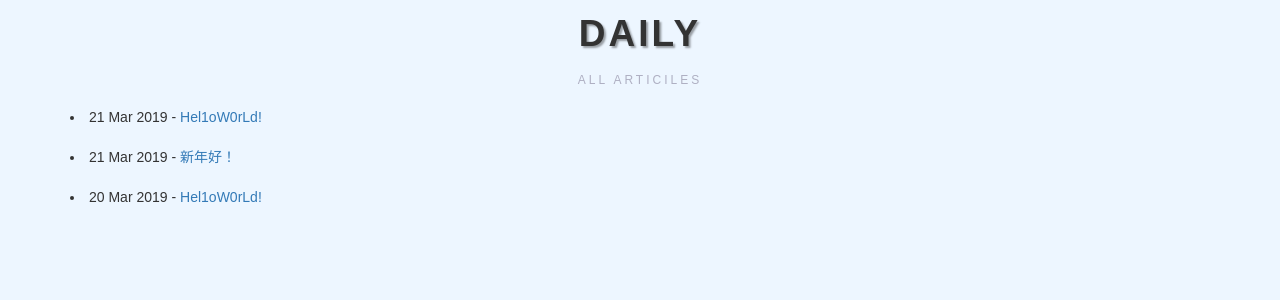
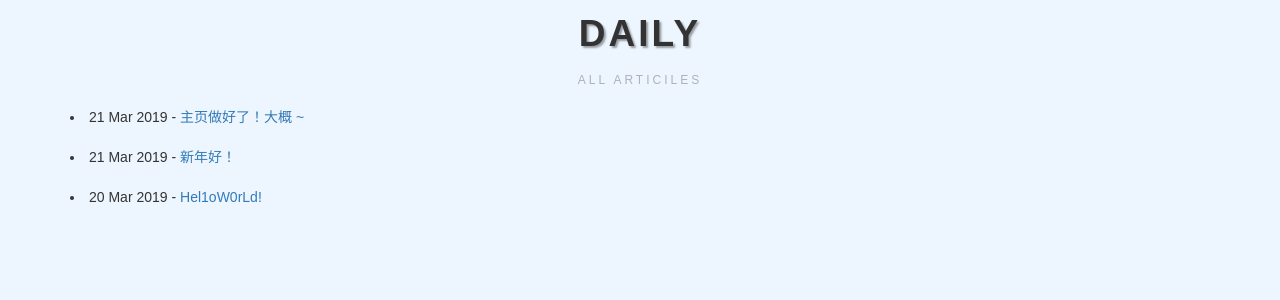
Before and after one commit to Timothyhay/TimothyhayHeap, a Jekyll site: the page built from index.html, in a window 1280 px wide and 900 px high, scrolled down 1344 px. Shown: the part 151-451 px from the top of the window. Built offline with Jekyll 4.4.1, drawn with Linux system fonts in a browser that asks for light colours.

Commit message:
BlogPostRUA

```diff
--- a/_posts/2019-03-21-IndexFin.html
+++ b/_posts/2019-03-21-IndexFin.html
@@ -1,6 +1,6 @@
 ---
 layout: default
-title: Hel1oW0rLd!
+title: 主页做好了！大概 ~
 ---
 <h2>记一个git的时候的小错误</h2>
 <p>{{ page.date | date_to_string }}</p>
```
